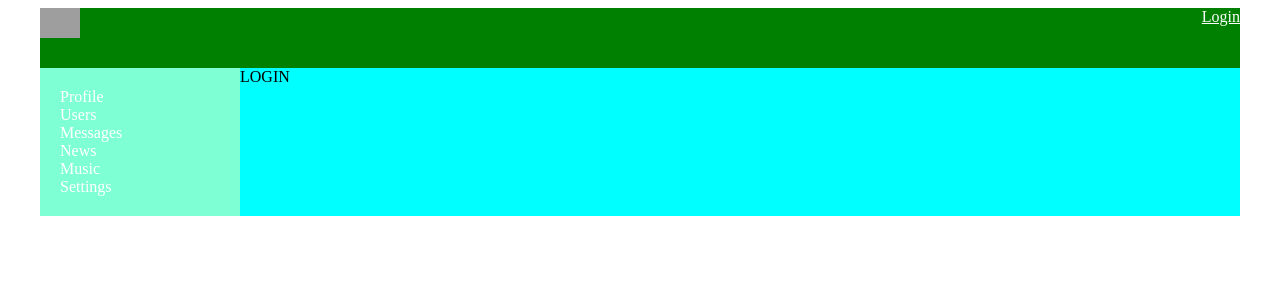
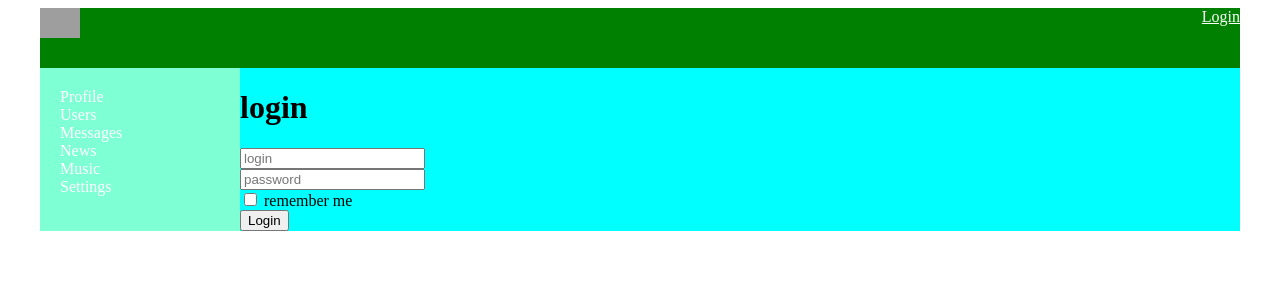
Before and after one commit to G0TT0N/react_social-network, a React (Create React App) app: page /login in a window 1280 px wide. Shown: the top 300 px of the page. Built offline with nearby package versions, Linux system fonts and the light colour scheme; no server answers; grey boxes are pictures that could not be loaded.

Commit message:
debugging update status, create login page: add redux-form

```diff
--- a/package.json
+++ b/package.json
@@ -10,6 +10,7 @@
     "react-router-dom": "^5.0.1",
     "react-scripts": "3.0.1",
     "redux": "^4.0.4",
+    "redux-form": "^8.2.5",
     "redux-thunk": "^2.3.0"
   },
   "scripts": {
--- a/src/api/api.js
+++ b/src/api/api.js
@@ -7,12 +7,6 @@
         'API-KEY': '1485309f-39bf-4f40-bd50-88a179c90f9c'
     }
 });
-
-
-// export const getUsers = (currentPage = 1, pageSize = 10) => {
-//     return instance.get(`users?page=${currentPage}&count=${pageSize}`)
-//         .then(response => response.data);
-// };
 
 export const usersAPI = {
     getUsers(currentPage = 1, pageSize = 10) {
@@ -31,14 +25,14 @@
     },
 
     getProfile(userId) {
-        console.warn('Obsolete method. Please profileAPI object.'); // обратная совместимость на другую АПИ.
-        return profileAPI.getProfile(userId);
+        console.warn('Obsolete method. Please profileAPI object.');
+        return profileAPI.getProfile(userId); // обратная совместимость на другую АПИ.
     }
 };
 
 export const profileAPI = {
     getProfile(userId) {
-        return instance(`profile/${userId}`)
+        return instance.get(`profile/` + userId)
             .then(response => response.data);
     },
 
--- a/src/components/Login/Login.jsx
+++ b/src/components/Login/Login.jsx
@@ -1,9 +1,52 @@
 import React from 'react';
+import {Field, reduxForm} from "redux-form";
+
+const LoginForm = (props) => {
+    return (
+        <form onSubmit={props.handleSubmit}>
+            <div>
+                <Field
+                    component={"input"}
+                    placeholder={"login"}
+                    name={"login"}
+                />
+            </div>
+            <div>
+                <Field
+                    component={"input"}
+                    placeholder={"password"}
+                    name={"password"}
+                />
+            </div>
+            <div>
+                <Field
+                    component={"input"}
+                    type={"checkbox"}
+                    name={"rememberMe"}
+                /> remember me
+            </div>
+            <div>
+                <button> Login</button>
+            </div>
+        </form>
+    )
+};
+
+const LoginReduxForm = reduxForm({
+    // вводить уникальное имя форм
+    form: 'login'
+})(LoginForm);
+
 
 const Login = (props) => {
+    const onSubmit = (formData) => {
+
+    };
+
     return (
         <div>
-            LOGIN
+            <h1>login</h1>
+            <LoginReduxForm onSubmit={onSubmit}/>
         </div>
     )
 };
--- a/src/components/Profile/MyPosts/ProfileInfo/ProfileStatus.jsx
+++ b/src/components/Profile/MyPosts/ProfileInfo/ProfileStatus.jsx
@@ -7,8 +7,8 @@
     };
 
     activateEditMode = () => {
+        // this.state.editMode = true;
         // this.forceUpdate(); перерисует компоненту, но нужно его избегать.
-        // this.state.editMode = true;
 
         this.setState({
             editMode: true  // всё что указано тут, перезатрёт локальный стейт. !!Метод сделает это не сразу, а асинхронно!!
@@ -29,21 +29,32 @@
         this.setState({
             status: e.currentTarget.value
         });
+    };
 
-    };
+    componentDidUpdate(prevProps) {
+        if (prevProps.status !== this.props.status) { //обязательно вызывать с условием, потому что первым идет рендер, потом этот метод. И если нет проверок, то это приведет к зацикливанию.
+            this.setState({
+                status: this.props.status
+            });
+        }
+    }
 
     render() {
         return (
             <div>
+
                 {!this.state.editMode &&
                 <div>
-                    <span onDoubleClick={this.activateEditMode}>{this.props.status || "no status"}</span>
+                    <span onDoubleClick={this.activateEditMode}>
+                        {this.props.status || "no status"}
+                    </span>
                 </div>
                 }
+
                 {this.state.editMode &&
                 <div>
                     <input
-                        autoFocus={true} //autoFocus={true} при клике на элемент, сразу активирует поле ввода
+                        autoFocus={true} // при клике на элемент, сразу активирует поле ввода
                         onBlur={this.deactivateEditMode.bind(this)}
                         value={this.state.status}
                         onChange={this.onStatusChange}
--- a/src/components/Profile/ProfileContainer.jsx
+++ b/src/components/Profile/ProfileContainer.jsx
@@ -11,7 +11,7 @@
     componentDidMount() {
         let userId = this.props.match.params.userId;
         if (!userId) {
-            userId = 2;
+            userId = 1399;
         }
         this.props.getUserProfile(userId);
         this.props.getStatus(userId);
--- a/src/redux/profile-reducer.js
+++ b/src/redux/profile-reducer.js
@@ -43,6 +43,7 @@
     status: '',
 };
 
+//reducer
 const profileReducer = (state = initialState, action) => {
     switch (action.type) {
         case ADD_POST: {
@@ -80,36 +81,37 @@
     }
 };
 
+//action creator
 export const addPostActionCreator = () => ({type: ADD_POST});
 export const updateNewPostTextActionCreator = (text) =>
     ({type: UPDATE_NEW_POST_TEXT, newPostText: text});
 export const setUserProfile = (profile) => ({type: SET_USER_PROFILE, profile});
 export const setStatus = (status) => ({type: SET_STATUS, status});
 
-export const getUserProfile = (userId) => {
-    return (dispatch) => {
-        usersAPI.getProfile(userId).then(data => {
-            dispatch(setUserProfile(data))
-        });
-    }
+
+//thunk
+export const getUserProfile = (userId) => (dispatch) => {
+    usersAPI.getProfile(userId).then(data => {
+        dispatch(setUserProfile(data));
+    });
 };
 
 export const getStatus = (userId) => {
     return (dispatch) => {
         profileAPI.getStatus(userId).then(response => {
-            dispatch(setStatus(response.data))
+            dispatch(setStatus(response.data));
         });
-    }
+    };
 };
 
 export const updateStatus = (status) => {
     return (dispatch) => {
         profileAPI.updateStatus(status).then(response => {
             if (response.data.resultCode === 0) {
-                dispatch(setStatus(status))
+                dispatch(setStatus(status));
             }
         });
-    }
+    };
 };
 
 
--- a/src/redux/redux-store.js
+++ b/src/redux/redux-store.js
@@ -5,6 +5,8 @@
 import usersReducer from "./users-reducerr";
 import authReducer from "./auth-reducer";
 import thunkMiddleware from "redux-thunk";
+import { reducer as formReducer } from 'redux-form';
+
 
 let reducers = combineReducers({
     profilePage: profileReducer,
@@ -12,6 +14,7 @@
     sidebar: sidebarReducer,
     usersPage: usersReducer,
     auth: authReducer,
+    form: formReducer,
 });
 
 let store = createStore(reducers, applyMiddleware(thunkMiddleware));
```
Also changed, not shown: 1 other file (tests, documents, lock files or other folders).
